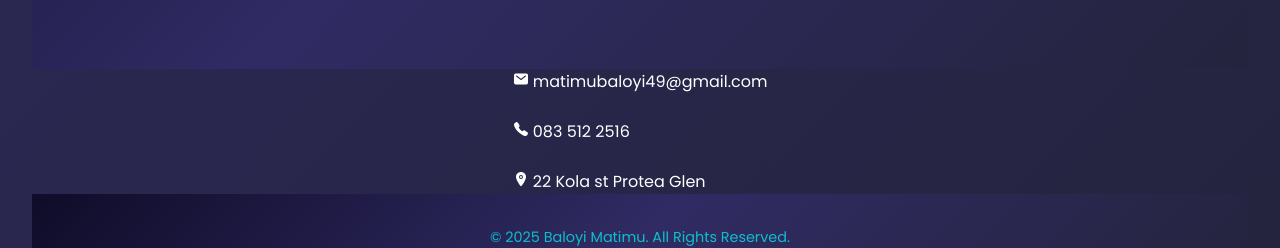
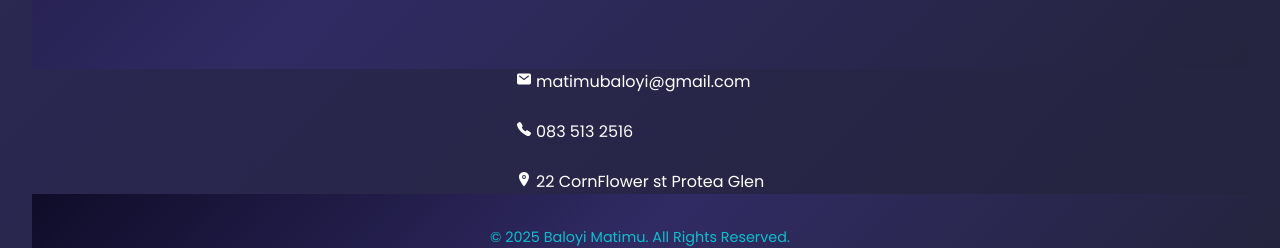
Before and after one commit to MatimuBaloyi/My-Portfolio, a plain HTML site: page index.html in a window 1280 px wide. Shown: the part 4539-4787 px from the top of the page. Drawn offline with nearby package versions, Linux system fonts and the light colour scheme.

Commit message:
Update index.html
Updated my contact info

```diff
--- a/index.html
+++ b/index.html
@@ -230,15 +230,15 @@
             <div class="contact-info">
                 <div class="info-item">
                     <ion-icon name="mail"></ion-icon>
-                    <span>matimubaloyi49@gmail.com</span>
+                    <span>matimubaloyi@gmail.com</span>
                 </div>
                 <div class="info-item">
                     <ion-icon name="call"></ion-icon>
-                    <span>083 512 2516</span>
+                    <span>083 513 2516</span>
                 </div>
                 <div class="info-item">
                     <ion-icon name="location"></ion-icon>
-                    <span>22 Kola st Protea Glen</span>
+                    <span>22 CornFlower st Protea Glen</span>
                 </div>
 
             </div>
```
